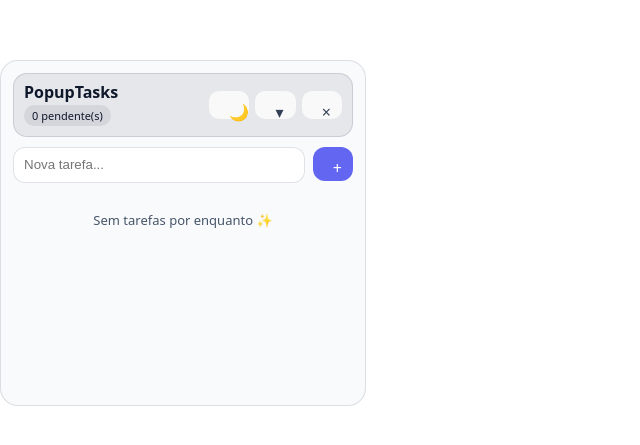
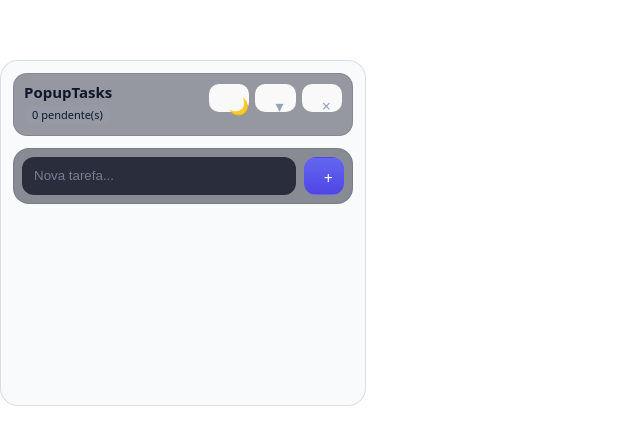
Before and after one commit to camilagoulartsoares/popupTasks, a React (Vite) app: page / in a window 1280 px wide. Shown: the part 167-612 px from the top of the page, without its empty margins (0-640 px from the left). Built offline with nearby package versions, Linux system fonts and the light colour scheme.

Commit message:
feat: melhora visual do input e botão de limpar tarefas

```diff
--- a/src/App.css
+++ b/src/App.css
@@ -4,45 +4,21 @@
   font-family: system-ui, -apple-system, BlinkMacSystemFont, "SF Pro Text", sans-serif;
 }
 
-#popup-tasks-widget button,
-#popup-tasks-widget input {
-  -webkit-appearance: none !important;
-  appearance: none !important;
-  background-image: none !important;
-  box-shadow: none !important;
-  border: reset;
-  padding: 0;
-  margin: 0;
-}
-
-#popup-tasks-widget :focus,
-#popup-tasks-widget :focus-visible {
-  outline: none !important;
-}
-
 .app {
   --bg: #020617;
   --fg: #f3f4f6;
   --muted: #94a3b8;
-  --border: rgba(148, 163, 184, 0.26);
+  --border: rgba(148,163,184,0.26);
   --accent: #6366f1;
   --danger: #ef4444;
-
-  --p-low: #22c55e;
-  --p-med: #eab308;
-  --p-high: #ef4444;
 
   width: 340px;
   height: 320px;
   padding: 12px;
-
+  background: var(--bg);
   color: var(--fg);
-  background: var(--bg);
-
   border-radius: 18px;
   border: 1px solid var(--border);
-  box-shadow: 0 14px 32px rgba(0,0,0,0.45);
-
   display: flex;
   flex-direction: column;
 }
@@ -50,26 +26,22 @@
 .app-header {
   display: flex;
   justify-content: space-between;
-  align-items: center;
-  gap: 10px;
-
   padding: 10px;
   border-radius: 14px;
-  background: rgba(2,6,23,0.35);
+  background: rgba(2,6,23,.4);
   border: 1px solid var(--border);
-}
 
-.title-group h1 {
-  margin: 0;
-  font-size: 16px;
-  font-weight: 650;
+  h1 {
+    font-size: 15px;
+    margin: 0;
+  }
 }
 
 .badge {
   font-size: 11px;
-  padding: 3px 8px;
+  padding: 2px 8px;
   border-radius: 999px;
-  background: rgba(148,163,184,0.14);
+  background: rgba(148,163,184,.14);
 }
 
 .header-actions {
@@ -85,46 +57,56 @@
   place-items: center;
   cursor: pointer;
   color: var(--muted);
+
+  &:hover {
+    background: rgba(148,163,184,.14);
+    color: var(--fg);
+  }
 }
 
-.icon-btn:hover {
-  background: rgba(148,163,184,0.14);
-  color: var(--fg);
-}
-
-.app-content {
-  margin-top: 10px;
-  flex: 1;
-  overflow-y: auto;
-}
-
+/* INPUT PREMIUM */
 .add-form {
+  margin: 12px 0;
+  padding: 8px;
   display: flex;
   gap: 8px;
-  margin-bottom: 10px;
-}
+  border-radius: 16px;
+  background: rgba(2,6,23,.45);
+  border: 1px solid var(--border);
 
-.add-form input {
-  flex: 1;
-  height: 34px;
-  padding: 0 10px;
-  border-radius: 12px;
-  border: 1px solid var(--border);
-  background: rgba(2,6,23,0.82);
-  color: var(--fg);
-}
+  &:focus-within {
+    border-color: rgba(99,102,241,.55);
+    box-shadow: 0 0 0 4px rgba(99,102,241,.18);
+  }
 
-.add-form button {
-  width: 34px;
-  height: 34px;
-  border-radius: 12px;
-  background: var(--accent);
-  color: #fff;
-  display: grid;
-  place-items: center;
+  input {
+    flex: 1;
+    height: 38px;
+    border-radius: 12px;
+    padding: 0 12px;
+    background: rgba(2,6,23,.7);
+    color: var(--fg);
+    border: none;
+
+    &::placeholder {
+      color: rgba(148,163,184,.7);
+    }
+  }
+
+  button {
+    width: 38px;
+    height: 38px;
+    border-radius: 12px;
+    background: linear-gradient(180deg,#6366f1,#4f46e5);
+    color: white;
+    display: grid;
+    place-items: center;
+  }
 }
 
 .todo-list {
+  flex: 1;
+  overflow-y: auto;
   list-style: none;
   padding: 0;
   margin: 0;
@@ -133,87 +115,17 @@
 .todo-item {
   display: flex;
   align-items: center;
-  gap: 12px;
-
-  padding: 11px 12px;
+  gap: 10px;
+  padding: 10px 12px;
   margin-bottom: 8px;
-
-  border-radius: 18px;
-  background: rgba(2,6,23,0.55);
+  border-radius: 16px;
+  background: rgba(2,6,23,.55);
   border: 1px solid var(--border);
 
-  box-shadow: 0 10px 22px rgba(0,0,0,0.22);
-}
-
-.priority-baixa { --p: var(--p-low); }
-.priority-media { --p: var(--p-med); }
-.priority-alta  { --p: var(--p-high); }
-
-.priority-dot {
-  width: 6px;
-  height: 6px;
-  aspect-ratio: 1 / 1;
-  border-radius: 999px;
-
-  background-color: var(--p);
-
-  border: none;
-  padding: 0;
-  margin: 0;
-
-  display: inline-block;
-
-  flex: 0 0 6px;
-  min-width: 6px;
-  min-height: 6px;
-
-  box-shadow: none;
-  outline: none;
-
-  -webkit-appearance: none;
-  appearance: none;
-  -webkit-tap-highlight-color: transparent;
-}
-
-.priority-dot:focus,
-.priority-dot:focus-visible,
-.priority-dot:active {
-  outline: none;
-  box-shadow: none;
-}
-
-.check {
-  width: 18px;
-  height: 18px;
-  aspect-ratio: 1 / 1;
-  border-radius: 999px;
-
-  border: 2px solid rgba(148,163,184,0.55);
-  background: transparent;
-
-  padding: 0;
-  margin: 0;
-
-  display: grid;
-  place-items: center;
-
-  flex: 0 0 18px;
-  min-width: 18px;
-  min-height: 18px;
-
-  -webkit-appearance: none;
-  appearance: none;
-}
-
-.check.is-done {
-  background: var(--p);
-  border-color: var(--p);
-}
-
-.checkmark {
-  font-size: 12px;
-  font-weight: 900;
-  color: #fff;
+  &.done .text {
+    text-decoration: line-through;
+    opacity: .6;
+  }
 }
 
 .text {
@@ -221,148 +133,40 @@
   font-size: 13px;
 }
 
-.todo-item.done .text {
-  text-decoration: line-through;
-  opacity: 0.6;
+.delete {
+  width: 26px;
+  height: 26px;
+  border-radius: 8px;
+  color: var(--muted);
+
+  &:hover {
+    background: rgba(239,68,68,.15);
+    color: var(--danger);
+  }
 }
 
-.delete {
-  width: 28px;
-  height: 28px;
-  border-radius: 10px;
-  display: grid;
-  place-items: center;
-  color: var(--muted);
-}
-
-.delete:hover {
-  background: rgba(239,68,68,0.12);
-  color: var(--danger);
-}
-
-.empty {
-  text-align: center;
-  padding: 18px 0;
-  font-size: 13px;
-  color: var(--muted);
-}
-
+/* BOTÃO LIMPAR */
 .clear-done {
   margin-top: 10px;
   padding: 10px;
-  border-radius: 12px;
-  background: rgba(148,163,184,0.12);
-  border: 1px solid var(--border);
+  border-radius: 14px;
+  display: flex;
+  align-items: center;
+  justify-content: center;
+  gap: 8px;
+  background: rgba(239,68,68,.12);
+  border: 1px solid rgba(239,68,68,.25);
   color: var(--fg);
+  cursor: pointer;
+
+  &:hover {
+    background: rgba(239,68,68,.18);
+  }
 }
 
+/* LIGHT */
 .app.theme-light {
   --bg: #f8fafc;
   --fg: #0f172a;
-  --muted: #475569;
-  --border: rgba(15,23,42,0.12);
-
-  background: var(--bg);
-  box-shadow: none !important;
+  --border: rgba(15,23,42,.12);
 }
-
-.app.theme-light .app-header {
-  background: #e5e7eb;
-}
-
-.app.theme-light .todo-item {
-  background: #ffffff;
-  box-shadow: none !important;
-}
-
-.app.theme-light .add-form input {
-  background: #ffffff;
-  color: #0f172a;
-}
-
-.app.theme-light .text {
-  color: #0f172a;
-}
-
-.app.theme-light .icon-btn {
-  color: #334155;
-}
-
-.app.theme-light .badge {
-  background: rgba(15,23,42,0.08);
-  color: #0f172a;
-}
-
-.app.theme-light .clear-done {
-  background: rgba(15,23,42,0.06);
-  color: #0f172a;
-}
-
-.edit-input {
-  flex: 1;
-  height: 28px;
-
-  font-size: 13px;
-  line-height: 1.2;
-
-  padding: 0 8px;
-
-  color: var(--fg);
-  background: transparent;
-
-  border: 1px dashed rgba(148,163,184,0.35);
-  border-radius: 8px;
-
-  outline: none;
-}
-
-.edit-input::selection {
-  background: rgba(99,102,241,0.35);
-}
-
-.app.theme-light .edit-input {
-  background: rgba(15,23,42,0.04);
-  color: #0f172a;
-  border: 1px dashed rgba(15,23,42,0.25);
-}
-
-.app.is-minimized {
-  width: 48px !important;
-  height: 48px !important;
-  padding: 0 !important;
-
-  background: transparent !important;
-  border: none !important;
-  box-shadow: none !important;
-
-  display: grid;
-  place-items: center;
-}
-
-.minimized-fab {
-  width: 48px;
-  height: 48px;
-  border-radius: 16px;
-
-  border: 1px solid var(--border);
-  background: rgba(2, 6, 23, 0.82);
-
-  color: var(--fg);
-  font-size: 18px;
-
-  display: grid;
-  place-items: center;
-  cursor: pointer;
-
-  box-shadow: 0 10px 22px rgba(0,0,0,0.22);
-}
-
-.minimized-fab:hover {
-  background: rgba(148,163,184,0.14);
-}
-
-.app.theme-light .minimized-fab {
-  background: #ffffff;
-  color: #0f172a;
-  box-shadow: none !important;
-}
--- a/src/App.jsx
+++ b/src/App.jsx
@@ -7,21 +7,14 @@ const MIN_KEY = "popupTasksMinimized";
 const CONTAINER_ID = "popup-tasks-widget";
 
 function sortTodos(list) {
-  const priorityRank = {
-    alta: 0,
-    media: 1,
-    baixa: 2
-  };
+  const priorityRank = { alta: 0, media: 1, baixa: 2 };
 
   return [...list].sort((a, b) => {
     const pA = a?.priority || "media";
     const pB = b?.priority || "media";
-
     const pDiff = (priorityRank[pA] ?? 1) - (priorityRank[pB] ?? 1);
     if (pDiff !== 0) return pDiff;
-
     if (a.done !== b.done) return a.done ? 1 : -1;
-
     return (b.createdAt || 0) - (a.createdAt || 0);
   });
 }
@@ -30,200 +23,109 @@ function App({ onClose }) {
   const [hydrated, setHydrated] = useState(false);
   const [todos, setTodos] = useState([]);
   const [input, setInput] = useState("");
-
-  const [theme, setTheme] = useState(() =>
+  const [theme, setTheme] = useState(
     window.matchMedia?.("(prefers-color-scheme: dark)").matches ? "dark" : "light"
   );
   const [isMinimized, setIsMinimized] = useState(false);
-
   const [editingId, setEditingId] = useState(null);
   const [editingText, setEditingText] = useState("");
   const editInputRef = useRef(null);
 
   useEffect(() => {
-    if (!chrome?.storage?.local) {
-      setHydrated(true);
-      return;
-    }
-
-    chrome.storage.local.get([STORAGE_KEY, THEME_KEY, MIN_KEY], res => {
-      const storedTodos = res?.[STORAGE_KEY];
-      const storedTheme = res?.[THEME_KEY];
-      const storedMin = res?.[MIN_KEY];
-
-      if (Array.isArray(storedTodos)) {
+    chrome?.storage?.local?.get(
+      [STORAGE_KEY, THEME_KEY, MIN_KEY],
+      res => {
+        if (Array.isArray(res?.[STORAGE_KEY])) {
           setTodos(
-          storedTodos.map(t => ({
+            res[STORAGE_KEY].map(t => ({
               ...t,
-            priority: t?.priority || "media"
+              priority: t.priority || "media"
             }))
           );
         }
-
-      if (storedTheme === "light" || storedTheme === "dark") setTheme(storedTheme);
-      if (typeof storedMin === "boolean") setIsMinimized(storedMin);
-
+        if (res?.[THEME_KEY]) setTheme(res[THEME_KEY]);
+        if (typeof res?.[MIN_KEY] === "boolean") setIsMinimized(res[MIN_KEY]);
         setHydrated(true);
-    });
+      }
+    );
   }, []);
 
   useEffect(() => {
-    if (!hydrated || !chrome?.storage?.local) return;
-    chrome.storage.local.set({ [STORAGE_KEY]: todos });
+    if (hydrated) chrome.storage.local.set({ [STORAGE_KEY]: todos });
   }, [todos, hydrated]);
 
   useEffect(() => {
-    if (!hydrated || !chrome?.storage?.local) return;
-    chrome.storage.local.set({ [THEME_KEY]: theme });
+    if (hydrated) chrome.storage.local.set({ [THEME_KEY]: theme });
   }, [theme, hydrated]);
 
   useEffect(() => {
-    if (!hydrated || !chrome?.storage?.local) return;
-    chrome.storage.local.set({ [MIN_KEY]: isMinimized });
+    if (hydrated) chrome.storage.local.set({ [MIN_KEY]: isMinimized });
   }, [isMinimized, hydrated]);
 
   useEffect(() => {
-    if (editingId !== null) {
     editInputRef.current?.focus();
-      editInputRef.current?.select();
-    }
   }, [editingId]);
-
-  useEffect(() => {
-    const container = document.getElementById(CONTAINER_ID);
-    if (!container) return;
-
-    if (isMinimized) {
-      Object.assign(container.style, {
-        width: "48px",
-        height: "48px",
-        maxHeight: "48px",
-        background: "transparent",
-        overflow: "visible"
-      });
-    } else {
-      Object.assign(container.style, {
-        width: "340px",
-        height: "320px",
-        maxHeight: "320px",
-        background: "transparent",
-        overflow: "visible"
-      });
-    }
-  }, [isMinimized]);
 
   function handleAdd(e) {
     e.preventDefault();
-    const text = input.trim();
-    if (!text) return;
+    if (!input.trim()) return;
 
     setTodos(prev => [
       {
-        id: crypto?.randomUUID ? crypto.randomUUID() : String(Date.now()),
-        text,
+        id: crypto.randomUUID(),
+        text: input.trim(),
         done: false,
         priority: "media",
         createdAt: Date.now()
       },
       ...prev
     ]);
-
     setInput("");
   }
 
-  function toggleTodo(id) {
-    setTodos(prev => prev.map(t => (t.id === id ? { ...t, done: !t.done } : t)));
-  }
-
-  function cyclePriority(id) {
-    const order = ["baixa", "media", "alta"];
+  function saveEdit() {
+    if (!editingId) return;
+    const text = editingText.trim();
     setTodos(prev =>
-      prev.map(t => {
-        if (t.id !== id) return t;
-        const current = t.priority || "media";
-        const next = order[(order.indexOf(current) + 1) % order.length];
-        return { ...t, priority: next };
-      })
+      text
+        ? prev.map(t => (t.id === editingId ? { ...t, text } : t))
+        : prev.filter(t => t.id !== editingId)
     );
-  }
-
-  function startEdit(todo) {
-    setEditingId(todo.id);
-    setEditingText(todo.text);
-  }
-
-  function saveEdit() {
-    if (editingId === null) return;
-    const next = editingText.trim();
-
-    if (!next) {
-      setTodos(prev => prev.filter(t => t.id !== editingId));
-    } else {
-      setTodos(prev => prev.map(t => (t.id === editingId ? { ...t, text: next } : t)));
-    }
-
     setEditingId(null);
     setEditingText("");
   }
 
-  function handleEditKeyDown(e) {
-    if (e.key === "Enter") saveEdit();
-    if (e.key === "Escape") {
-      setEditingId(null);
-      setEditingText("");
-    }
-  }
-
-  function clearDone() {
-    setTodos(prev => prev.filter(t => !t.done));
-  }
-
+  const orderedTodos = sortTodos(todos);
   const remaining = todos.filter(t => !t.done).length;
 
   if (isMinimized) {
     return (
       <div className={`app theme-${theme} is-minimized`}>
-        <button
-          className="minimized-fab"
-          onClick={() => setIsMinimized(false)}
-          title="Abrir"
-          aria-label="Abrir PopupTasks"
-        >
+        <button className="minimized-fab" onClick={() => setIsMinimized(false)}>
           📝
         </button>
       </div>
     );
   }
 
-  const orderedTodos = sortTodos(todos);
-
   return (
     <div className={`app theme-${theme}`}>
       <header className="app-header">
-        <div className="title-group">
+        <div>
           <h1>PopupTasks</h1>
           <span className="badge">{remaining} pendente(s)</span>
         </div>
-
         <div className="header-actions">
-          <button className="icon-btn" onClick={() => setTheme(t => (t === "light" ? "dark" : "light"))}>
-            {theme === "light" ? "🌙" : "☀️"}
+          <button className="icon-btn" onClick={() => setTheme(t => (t === "dark" ? "light" : "dark"))}>
+            {theme === "dark" ? "☀️" : "🌙"}
           </button>
-
-          <button className="icon-btn" onClick={() => setIsMinimized(true)} title="Minimizar">
-            ▾
-          </button>
-
-          <button className="icon-btn" onClick={onClose} title="Fechar">
-            ×
-          </button>
+          <button className="icon-btn" onClick={() => setIsMinimized(true)}>▾</button>
+          <button className="icon-btn" onClick={onClose}>×</button>
         </div>
       </header>
 
-      <div className="app-content">
       <form className="add-form" onSubmit={handleAdd}>
         <input
-            type="text"
           placeholder="Nova tarefa..."
           value={input}
           onChange={e => setInput(e.target.value)}
@@ -233,26 +135,17 @@ function App({ onClose }) {
 
       <ul className="todo-list">
         {orderedTodos.map(todo => (
-            <li
-              key={todo.id}
-              className={`todo-item priority-${todo.priority || "media"} ${todo.done ? "done" : ""}`}
-            >
-              <button
-                className={`priority-dot priority-${todo.priority || "media"}`}
-                onClick={() => cyclePriority(todo.id)}
-                title="Mudar prioridade"
-                disabled={editingId === todo.id}
-              />
-
+          <li key={todo.id} className={`todo-item priority-${todo.priority} ${todo.done ? "done" : ""}`}>
+            <button className="priority-dot" />
             <button
               className={`check ${todo.done ? "is-done" : ""}`}
-                onClick={() => toggleTodo(todo.id)}
-                title="Concluir"
-                disabled={editingId === todo.id}
+              onClick={() =>
+                setTodos(prev =>
+                  prev.map(t => (t.id === todo.id ? { ...t, done: !t.done } : t))
+                )
+              }
             >
-                <span className="checkmark" aria-hidden="true">
-                  {todo.done ? "✓" : ""}
-                </span>
+              {todo.done && "✓"}
             </button>
 
             {editingId === todo.id ? (
@@ -261,11 +154,14 @@ function App({ onClose }) {
                 className="edit-input"
                 value={editingText}
                 onChange={e => setEditingText(e.target.value)}
-                  onKeyDown={handleEditKeyDown}
                 onBlur={saveEdit}
+                onKeyDown={e => e.key === "Enter" && saveEdit()}
               />
             ) : (
-                <span className="text" onDoubleClick={() => startEdit(todo)} onClick={() => startEdit(todo)}>
+              <span className="text" onClick={() => {
+                setEditingId(todo.id);
+                setEditingText(todo.text);
+              }}>
                 {todo.text}
               </span>
             )}
@@ -273,22 +169,19 @@ function App({ onClose }) {
             <button
               className="delete"
               onClick={() => setTodos(prev => prev.filter(t => t.id !== todo.id))}
-                title="Excluir"
             >
               ×
             </button>
           </li>
         ))}
-
-          {todos.length === 0 && <li className="empty">Sem tarefas por enquanto ✨</li>}
       </ul>
 
       {todos.some(t => t.done) && (
-          <button className="clear-done" onClick={clearDone}>
+        <button className="clear-done" onClick={() => setTodos(t => t.filter(x => !x.done))}>
+          <span className="clear-ico">🧹</span>
           Limpar concluídas
         </button>
       )}
-      </div>
     </div>
   );
 }
```
Lines whose indentation alone changed are shown as unchanged.
